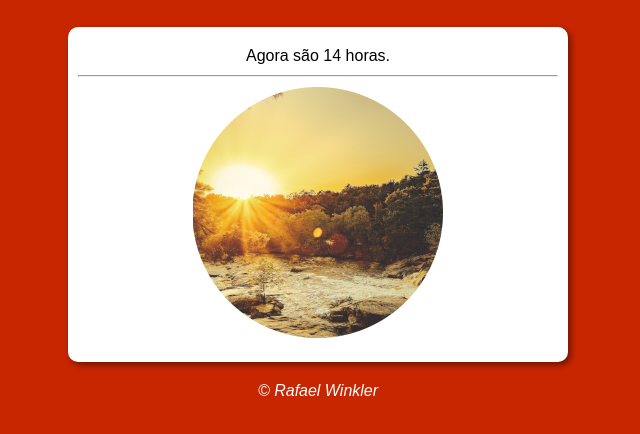
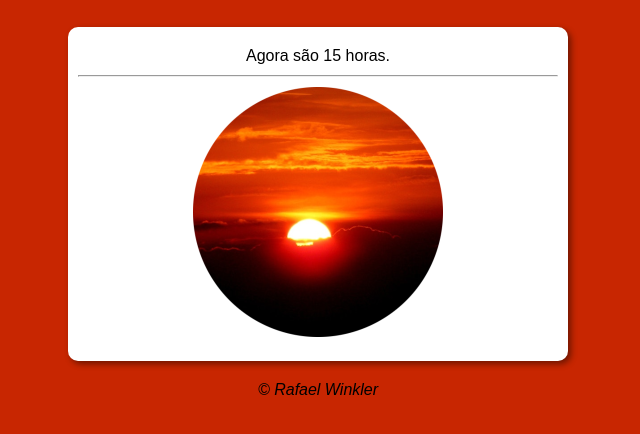
Before and after one commit to RafaelWinkler/cursojs, a plain HTML site: page exercicios-aula12/ex014/index.html in a window 1280 px wide. Shown: the part 88-522 px from the top of the page, without its empty margins (322-962 px from the left). Drawn offline with Linux system fonts and the light colour scheme.

Commit message:
corrigindo exercício javascript

```diff
--- a/exercicios-aula12/exercicio01/estilo.css
+++ b/exercicios-aula12/ex014/estilo.css
@@ -7,6 +7,7 @@
     box-sizing: border-box;
 }
 body {
+    width: 100vw;
     background-color: #5ac95a;
 }
 div {
@@ -25,15 +26,15 @@ header {
     text-align: center;
 }
 section {
-    background-color: white;
+    background-color: #ffffff;
     border-radius: 10px;
     margin: auto;
     padding: 10px;
-    width: 500px;
-    box-shadow: 3px 3px 6px rgba(0, 0, 0, 0.450);
+    max-width: 500px;
+    box-shadow: 3px 3px 6px #00000073;
 }
 footer {
-    color: white;
+    color: #000000;
     text-align: center;
     font-style: italic;
     margin: 20px;
--- a/exercicios-aula12/exercicio01/index.html
+++ b/exercicios-aula12/ex014/index.html
@@ -16,8 +16,8 @@
 
         </div>
         <hr>
-        <div id="img">
-            <img src="imagens/manha.png" alt="foto manhã">
+        <div id="foto">
+            <img id="imagem" src="imagens/manha.png" alt="foto manhã">
         </div>
     </section>
     <footer>
--- a/exercicios-aula12/exercicio01/script.js
+++ b/exercicios-aula12/ex014/script.js
@@ -1,21 +1,20 @@
 function carregar() {
     var msg = window.document.getElementById('msg')
-    var imagem = window.document.getElementById('img')
+    var img = window.document.getElementById('imagem')
     var data = new Date()
-    //var hora = data.getHours()
-    var hora = '14'
-        msg.innerHTML = `Agora são ${hora} horas.`
+    var hora = data.getHours()
+    msg.innerHTML = `Agora são ${hora} horas.`
     if (hora >= 0 && hora < 12) {
         //Bom Dia
-        imagem.src = 'imagens/manha.png'
+        img.src = 'imagens/manha.png'
         document.body.style.background = '#f6e38c'
     } else if (hora >= 12 && hora <= 18) {
         //Boa Tarde
-        imagem.src = 'imagens/tarde.png'
+        img.src = 'imagens/tarde.png'
         document.body.style.background = '#c82601'
     } else {
         //Boa Noite
-        imagem.src = 'imagens/noite.png'
+        img.src = 'imagens/noite.png'
         document.body.style.background = '#141821'
     }
 }
```
Also changed, not shown: exercicios-aula12/ex014/imagens/manha.png (renamed from exercicios-aula12/exercicio01/imagens/manha.png), exercicios-aula12/ex014/imagens/noite.png (renamed from exercicios-aula12/exercicio01/imagens/noite.png), exercicios-aula12/ex014/imagens/tarde.png (renamed from exercicios-aula12/exercicio01/imagens/tarde.png), exercicios-aula12/ex015/estilo.css (renamed from exercicios-aula12/exercicio02/estilo.css), exercicios-aula12/ex015/index.html (renamed from exercicios-aula12/exercicio02/index.html), exercicios-aula12/ex015/script.js (added).
